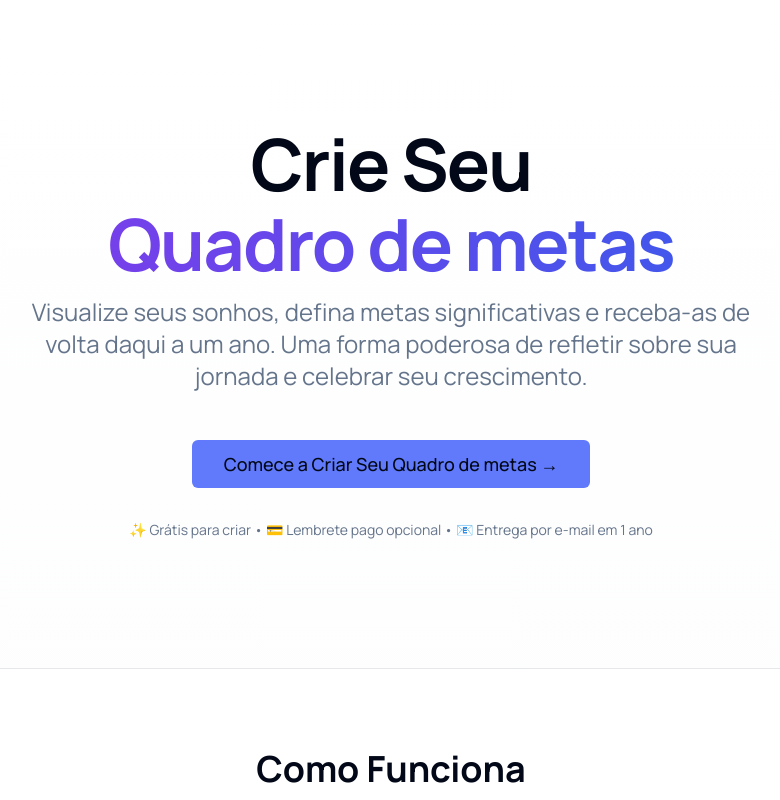
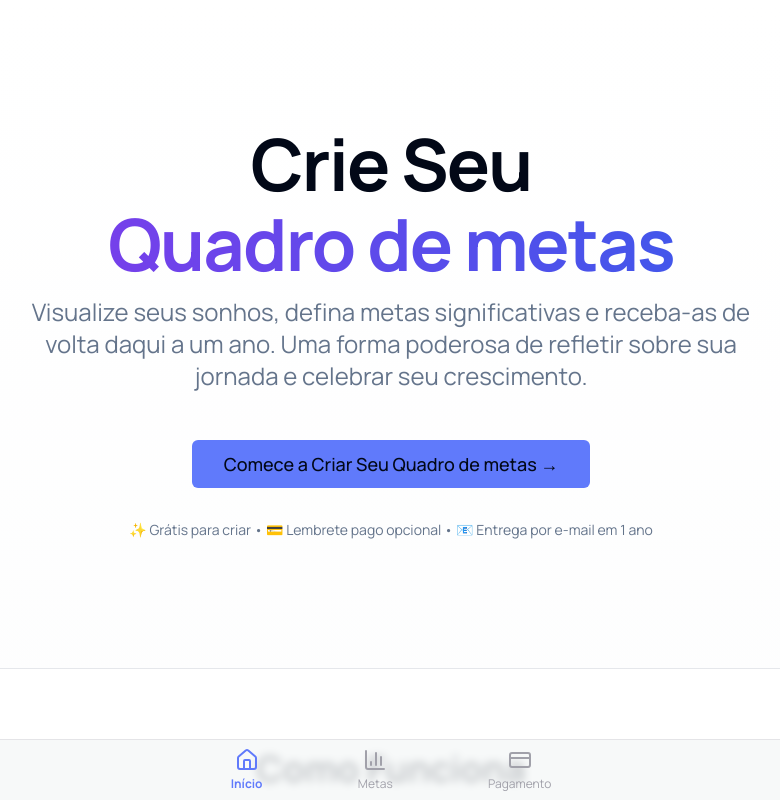
Before and after one commit to douglaschalegre/goals, a Next.js app: page / in a window 1280 px wide. Shown: the top 800 px of the page, without its empty margins (249-1029 px from the left). Built offline with nearby package versions, Linux system fonts and the light colour scheme.

Commit message:
feat: add BottomNav component and integrate it into Home, Preview, and Success pages

```diff
--- a/app/create/page.tsx
+++ b/app/create/page.tsx
@@ -16,6 +16,7 @@ import {
 import Image from "next/image";
 import type { IGoal } from "@/types/goals";
 import { getIconComponent } from "@/components/shared/IconPicker";
+import BottomNav from "@/components/ui/BottomNav";
 
 interface GoalCardProps {
   goal: IGoal;
@@ -230,32 +231,7 @@ function CreatePageContent() {
         )}
       </main>
 
-      {/* Bottom Navigation (Stepper) */}
-      <nav className="fixed bottom-0 left-0 right-0 border-t border-zinc-200 bg-background-light/80 backdrop-blur-sm dark:border-zinc-800 dark:bg-background-dark/80">
-        <div className="mx-auto flex max-w-md items-center justify-around px-4 pb-2 pt-2">
-          <button
-            className="flex flex-col items-center gap-1 text-zinc-400 dark:text-zinc-500"
-            onClick={() => router.push("/")}
-          >
-            <Home className="text-3xl" />
-            <p className="text-xs">Início</p>
-          </button>
-          <button
-            className="flex flex-col items-center gap-1 text-primary"
-            onClick={() => router.push("/create")}
-          >
-            <BarChart3 className="text-3xl" />
-            <p className="text-xs font-bold">Metas</p>
-          </button>
-          <button
-            className="flex flex-col items-center gap-1 text-zinc-400 dark:text-zinc-500"
-            onClick={() => router.push("/preview")}
-          >
-            <CreditCard className="text-3xl" />
-            <p className="text-xs">Pagamento</p>
-          </button>
-        </div>
-      </nav>
+      <BottomNav />
 
       {/* Modals */}
       <GoalModal
--- a/app/page.tsx
+++ b/app/page.tsx
@@ -1,9 +1,10 @@
 import Link from "next/link";
 import { Button } from "@/components/ui/button";
+import BottomNav from "@/components/ui/BottomNav";
 
 export default function Home() {
   return (
-    <main className="min-h-screen bg-gradient-to-b from-white to-gray-50">
+    <main className="min-h-screen bg-gradient-to-b from-white to-gray-50 pb-20">
       {/* Hero Section */}
       <section className="max-w-7xl mx-auto px-6 py-20 md:py-32">
         <div className="text-center space-y-8">
@@ -187,6 +188,7 @@ export default function Home() {
           </p>
         </div>
       </footer>
+      <BottomNav />
     </main>
   );
 }
--- a/app/payment/[id]/page.tsx
+++ b/app/payment/[id]/page.tsx
@@ -4,6 +4,7 @@ import React, { useEffect, useState } from "react";
 import { useRouter } from "next/navigation";
 import { PaymentQRCode } from "@/components/payment/PaymentQRCode";
 import { Button } from "@/components/ui/button";
+import BottomNav from "@/components/ui/BottomNav";
 
 interface PaymentData {
   qrCode: string;
@@ -13,7 +14,11 @@ interface PaymentData {
   paymentId: string;
 }
 
-export default function PaymentPage({ params }: { params: Promise<{ id: string }> }) {
+export default function PaymentPage({
+  params,
+}: {
+  params: Promise<{ id: string }>;
+}) {
   const router = useRouter();
   const [paymentData, setPaymentData] = useState<PaymentData | null>(null);
   const [isLoading, setIsLoading] = useState(true);
@@ -54,7 +59,9 @@ export default function PaymentPage({ params }: { params: Promise<{ id: string }
 
     setIsCheckingPayment(true);
     try {
-      const response = await fetch(`/api/payment/status?paymentId=${paymentData.paymentId}`);
+      const response = await fetch(
+        `/api/payment/status?paymentId=${paymentData.paymentId}`
+      );
 
       if (!response.ok) {
         throw new Error("Failed to check payment status");
@@ -65,11 +72,15 @@ export default function PaymentPage({ params }: { params: Promise<{ id: string }
       if (paid) {
         router.push("/success");
       } else {
-        alert("Pagamento ainda não recebido. Por favor, complete o pagamento e tente novamente.");
+        alert(
+          "Pagamento ainda não recebido. Por favor, complete o pagamento e tente novamente."
+        );
       }
     } catch (err) {
       console.error("Payment status check error:", err);
-      alert("Falha ao verificar status do pagamento. Por favor, tente novamente.");
+      alert(
+        "Falha ao verificar status do pagamento. Por favor, tente novamente."
+      );
     } finally {
       setIsCheckingPayment(false);
     }
@@ -90,7 +101,9 @@ export default function PaymentPage({ params }: { params: Promise<{ id: string }
       <div className="min-h-screen bg-gray-50 flex items-center justify-center">
         <div className="max-w-md mx-auto p-6">
           <div className="bg-red-50 border border-red-200 rounded-lg p-4 text-center">
-            <p className="text-red-800 mb-4">{error || "Dados de pagamento não disponíveis"}</p>
+            <p className="text-red-800 mb-4">
+              {error || "Dados de pagamento não disponíveis"}
+            </p>
             <Button onClick={createPayment}>Tentar Novamente</Button>
           </div>
         </div>
@@ -99,7 +112,7 @@ export default function PaymentPage({ params }: { params: Promise<{ id: string }
   }
 
   return (
-    <div className="min-h-screen bg-gray-50">
+    <div className="min-h-screen bg-gray-50 pb-24">
       <header className="bg-white border-b border-gray-200 px-6 py-4">
         <div className="max-w-7xl mx-auto">
           <h1 className="text-2xl font-bold">Pagamento</h1>
@@ -136,6 +149,7 @@ export default function PaymentPage({ params }: { params: Promise<{ id: string }
           </Button>
         </div>
       </div>
+      <BottomNav />
     </div>
   );
 }
--- a/app/preview/page.tsx
+++ b/app/preview/page.tsx
@@ -6,7 +6,12 @@ import { GoalsProvider, useGoals } from "@/lib/goals-context";
 import { KanbanBoard } from "@/components/kanban/KanbanBoard";
 import { ContactForm } from "@/components/forms/ContactForm";
 import { Button } from "@/components/ui/button";
-import { exportKanbanToPNG, exportKanbanToPDF, downloadBlob } from "@/lib/kanban-export";
+import BottomNav from "@/components/ui/BottomNav";
+import {
+  exportKanbanToPNG,
+  exportKanbanToPDF,
+  downloadBlob,
+} from "@/lib/kanban-export";
 
 function PreviewPageContent() {
   const router = useRouter();
@@ -44,7 +49,10 @@ function PreviewPageContent() {
     }
   };
 
-  const handleSubmit = async (contactData: { email: string; name?: string }) => {
+  const handleSubmit = async (contactData: {
+    email: string;
+    name?: string;
+  }) => {
     if (kanbanData.goals.length === 0) {
       alert("Por favor, adicione pelo menos uma meta antes de enviar.");
       return;
@@ -85,7 +93,9 @@ function PreviewPageContent() {
       <header className="bg-white border-b border-gray-200 px-6 py-4">
         <div className="max-w-7xl mx-auto flex justify-between items-center">
           <div>
-            <h1 className="text-2xl font-bold">Visualize Sua Cápsula do Tempo de Metas</h1>
+            <h1 className="text-2xl font-bold">
+              Visualize Sua Cápsula do Tempo de Metas
+            </h1>
             <p className="text-sm text-muted-foreground">
               Revise suas metas e envie para recebê-las em um ano
             </p>
@@ -128,14 +138,23 @@ function PreviewPageContent() {
               <h3 className="font-semibold mb-2">O que acontece a seguir?</h3>
               <ul className="text-sm space-y-2 text-gray-700">
                 <li>✅ Suas metas serão armazenadas com segurança</li>
-                <li>💳 Você terá a opção de pagar por um lembrete por e-mail de 1 ano</li>
-                <li>📧 Se você escolher pagar, enviaremos suas metas de volta para você em exatamente um ano</li>
-                <li>🎯 Reflita sobre seu progresso e celebre seu crescimento!</li>
+                <li>
+                  💳 Você terá a opção de pagar por um lembrete por e-mail de 1
+                  ano
+                </li>
+                <li>
+                  📧 Se você escolher pagar, enviaremos suas metas de volta para
+                  você em exatamente um ano
+                </li>
+                <li>
+                  🎯 Reflita sobre seu progresso e celebre seu crescimento!
+                </li>
               </ul>
             </div>
           </div>
         </div>
       </div>
+      <BottomNav />
     </div>
   );
 }
--- a/app/success/page.tsx
+++ b/app/success/page.tsx
@@ -1,9 +1,10 @@
 import Link from "next/link";
 import { Button } from "@/components/ui/button";
+import BottomNav from "@/components/ui/BottomNav";
 
 export default function SuccessPage() {
   return (
-    <div className="min-h-screen bg-gradient-to-b from-green-50 to-white flex items-center justify-center p-6">
+    <div className="min-h-screen bg-gradient-to-b from-green-50 to-white flex items-center justify-center p-6 pb-24">
       <div className="max-w-2xl mx-auto text-center space-y-8">
         <div className="text-6xl">🎉</div>
 
@@ -65,6 +66,7 @@ export default function SuccessPage() {
           </Link>
         </div>
       </div>
+      <BottomNav />
     </div>
   );
 }
--- /dev/null
+++ b/components/ui/BottomNav.tsx
@@ -0,0 +1,56 @@
+"use client";
+
+import React from "react";
+import { useRouter, usePathname } from "next/navigation";
+import { Home, BarChart3, CreditCard } from "lucide-react";
+
+export default function BottomNav() {
+  const router = useRouter();
+  const pathname = usePathname();
+
+  const isActive = (path: string) => pathname === path;
+
+  return (
+    <nav className="fixed bottom-0 left-0 right-0 border-t border-zinc-200 bg-background-light/80 backdrop-blur-sm dark:border-zinc-800 dark:bg-background-dark/80">
+      <div className="mx-auto flex max-w-md items-center justify-around px-4 pb-2 pt-2">
+        <button
+          className={`flex flex-col items-center gap-1 ${
+            isActive("/") ? "text-primary" : "text-zinc-400 dark:text-zinc-500"
+          }`}
+          onClick={() => router.push("/")}
+        >
+          <Home className="text-3xl" />
+          <p className={`text-xs ${isActive("/") ? "font-bold" : ""}`}>
+            Início
+          </p>
+        </button>
+        <button
+          className={`flex flex-col items-center gap-1 ${
+            isActive("/create")
+              ? "text-primary"
+              : "text-zinc-400 dark:text-zinc-500"
+          }`}
+          onClick={() => router.push("/create")}
+        >
+          <BarChart3 className="text-3xl" />
+          <p className={`text-xs ${isActive("/create") ? "font-bold" : ""}`}>
+            Metas
+          </p>
+        </button>
+        <button
+          className={`flex flex-col items-center gap-1 ${
+            isActive("/preview")
+              ? "text-primary"
+              : "text-zinc-400 dark:text-zinc-500"
+          }`}
+          onClick={() => router.push("/preview")}
+        >
+          <CreditCard className="text-3xl" />
+          <p className={`text-xs ${isActive("/preview") ? "font-bold" : ""}`}>
+            Pagamento
+          </p>
+        </button>
+      </div>
+    </nav>
+  );
+}
```
